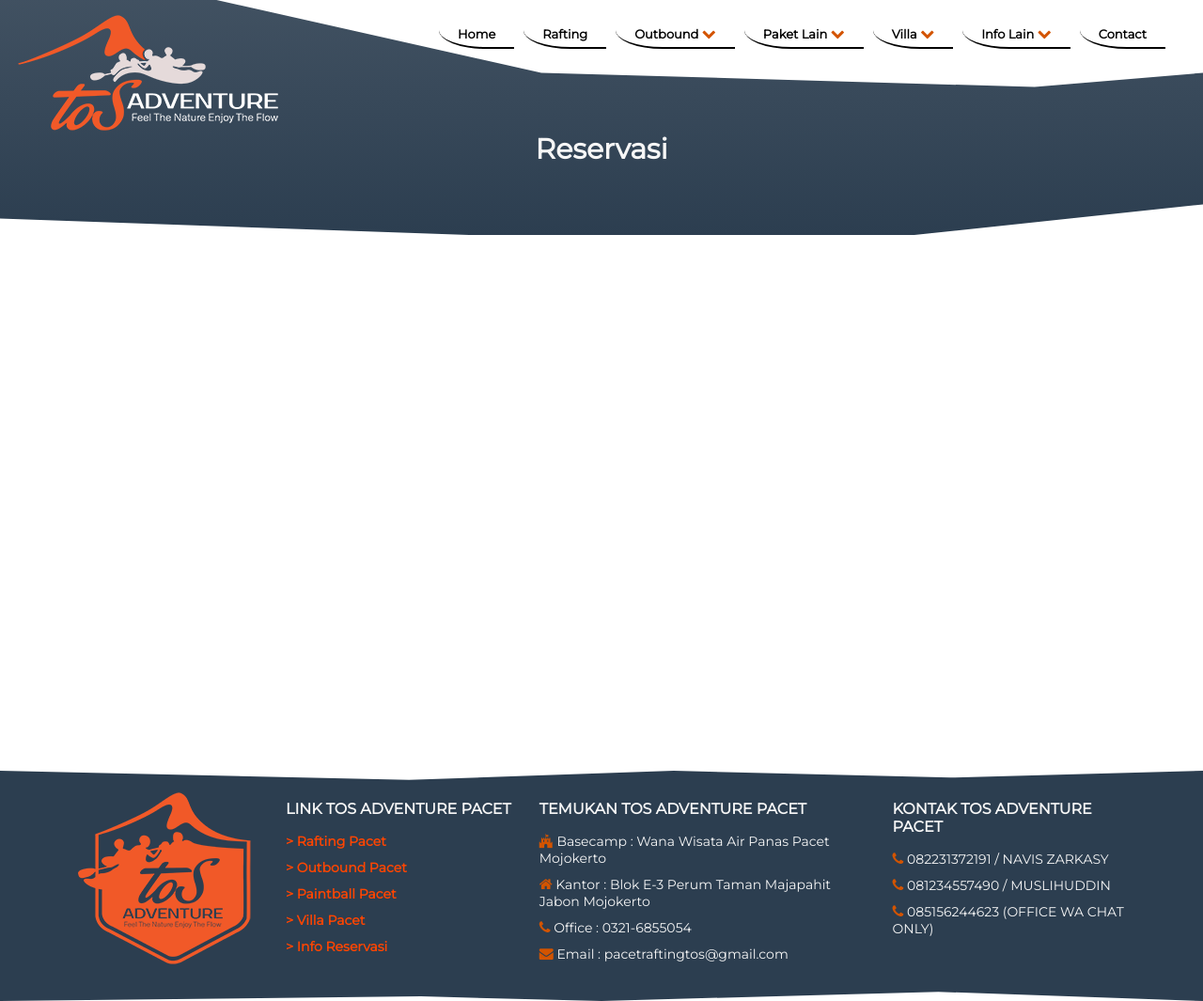
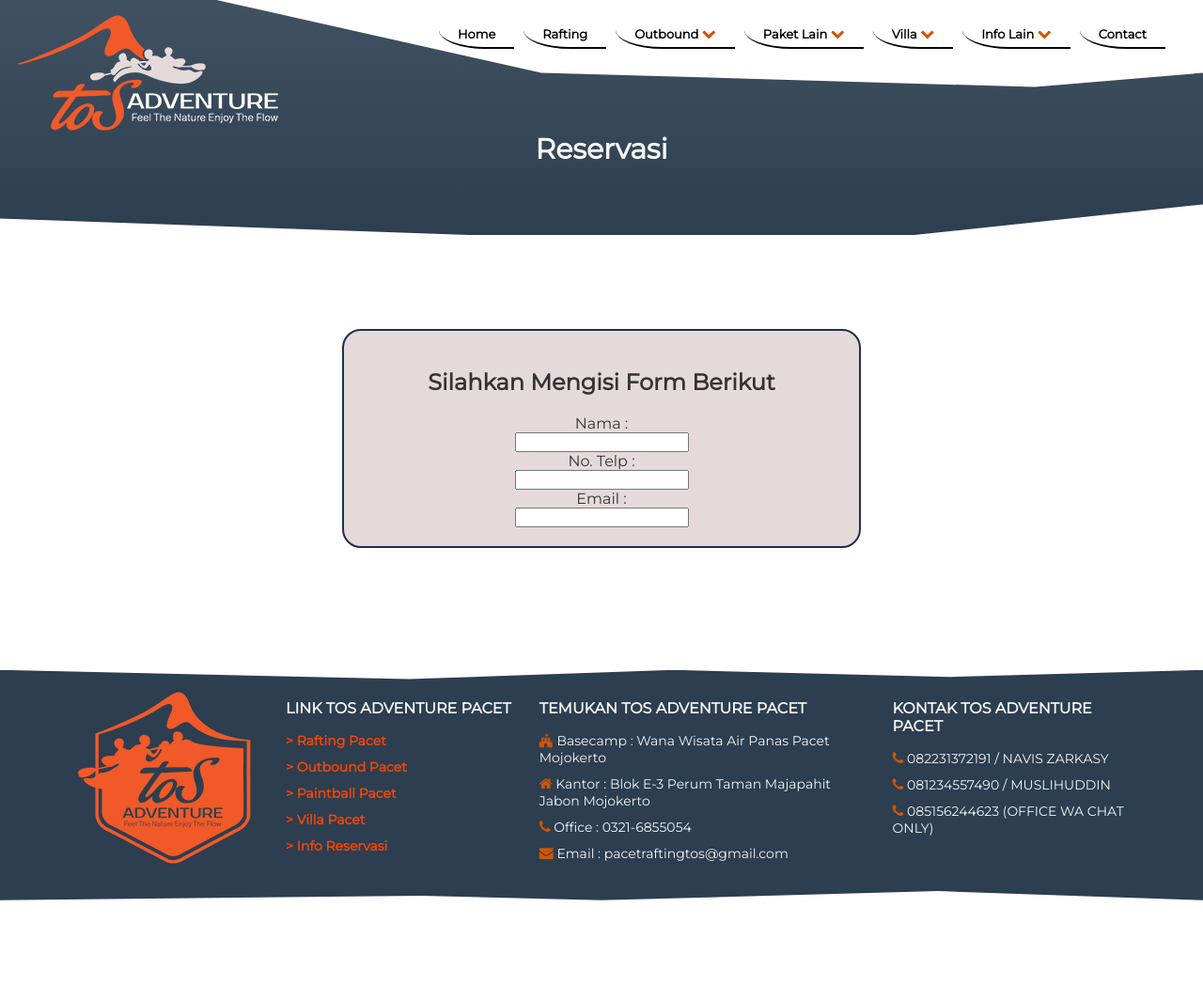
Before and after one commit to AnggaTP/tosmaintenance, a PHP site: page /reservasi_online.php in a window 1280 px wide. Shown: the whole page at 94% size. After the commit the page ends 958 px from the top, so only its background shows below. Run offline with PHP 8.4, Linux system fonts and the light colour scheme.

Commit message:
no comment

```diff
--- a/main.css
+++ b/main.css
@@ -711,8 +711,24 @@ footer .fa {
     padding-right: 5px
 }
 
-#kosong {
-    height: 500px;
+#form .container {
+    display: grid;
+    grid-template-columns: 300px auto 300px;
+    grid-template-rows: 80px auto 80px;
+}
+
+.div-form {
+    background-color: #E5DADA;
+    align-items: center;
+    grid-column: 2 / span 1;
+    grid-row: 2 / span 1;
+    padding: 20px;
+    border: 2px solid #222E50;
+    border-radius: 20px;
+}
+
+.div-form form {
+    text-align: center;
 }
 
 @media only screen and (min-width :320px) and (max-width :479px) {
@@ -1045,3 +1061,8 @@ footer .fa {
         width: 150px
     }
 }
+
+
+}
+
+}
--- a/reservasi_online.php
+++ b/reservasi_online.php
@@ -33,7 +33,28 @@
 </section>
 <!-- end title halaman -->
 
-<section id="kosong">
+<section id="form">
+    <div class = "container">
+        <div class = "div-form">
+            <form action="">
+                <h1>Silahkan Mengisi Form Berikut</h1>
+                <label>
+                    Nama :
+                    <br><input type="text" name="" id="">
+                </label>
+                <br>
+                <label>
+                    No. Telp :
+                    <br><input type="text" name="" id="">
+                </label>
+                <br>
+                <label>
+                    Email :
+                    <br><input type="email" name="" id="">
+                </label>
+            </form>
+        </div>
+    </div>
 </section>
 
 <?php include "footer.php"?>
```
